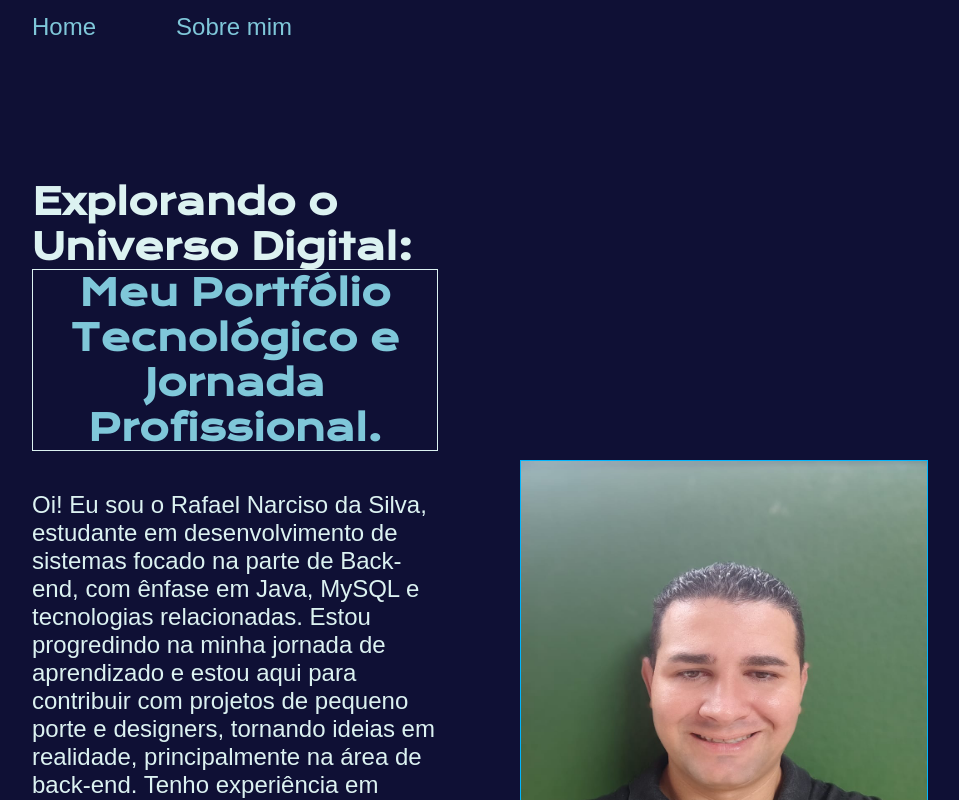
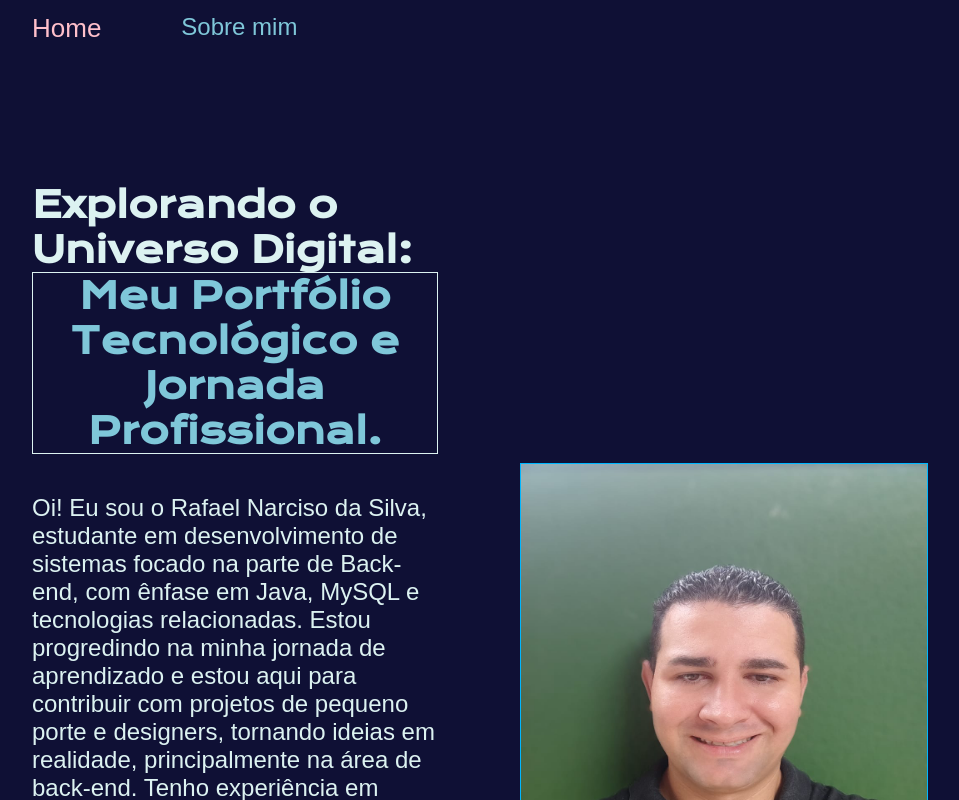
Before and after one commit to RafaelNarciso/rafaelnarcisoportifolio, a plain HTML site: page index.html in a window 1280 px wide. In both pictures the pointer is over the link "Home". Shown: the top 800 px of the page, without its empty margins (160-1119 px from the left). Drawn offline with nearby package versions, Linux system fonts and the light colour scheme.

Commit message:
atualizados

```diff
--- a/styles/stylles.css
+++ b/styles/stylles.css
@@ -42,9 +42,12 @@ body{
     color: var(--cor-terciaria);
 
 }
+.cabecalho__menu__link:hover{
+    font-size: 26px;
+    color: var(--cor-border-hover);
+    cursor: pointer;
 
-
-
+}
 
 
 .titulo-destaque{
```
